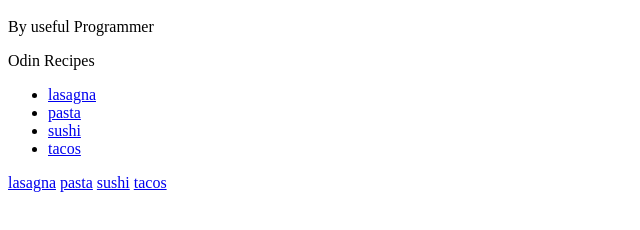
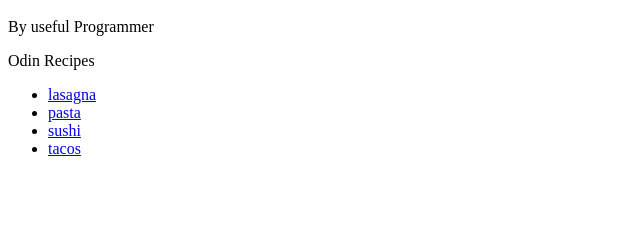
Before and after one commit to Isaac-Zenieyelle/odin-recipes, a plain HTML site: page index.html in a window 1280 px wide. Shown: the part 48-278 px from the top of the page, without its empty margins (0-640 px from the left). Drawn offline with Linux system fonts and the light colour scheme.

Commit message:
Edit index.html

```diff
--- a/index.html
+++ b/index.html
@@ -9,8 +9,3 @@
     <li><a href="recipes/tacos.html">tacos</a></li>
 
 </ul>
-
-<a href="recipes/lasagna.html">lasagna</a>
-<a href="recipes/pasta.html">pasta</a>
-<a href="recipes/sushi.html">sushi</a>
-<a href="recipes/tacos.html">tacos</a>
```
